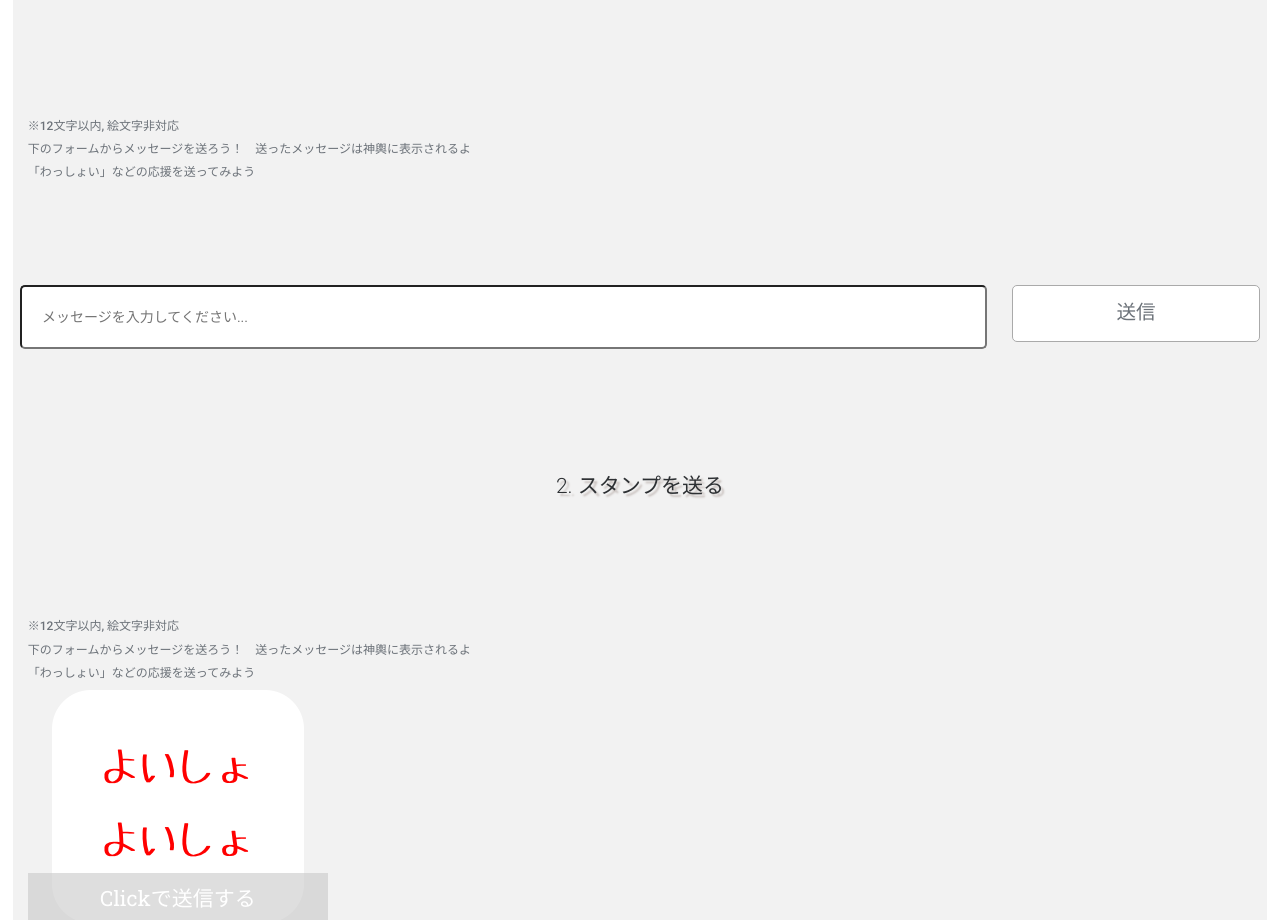
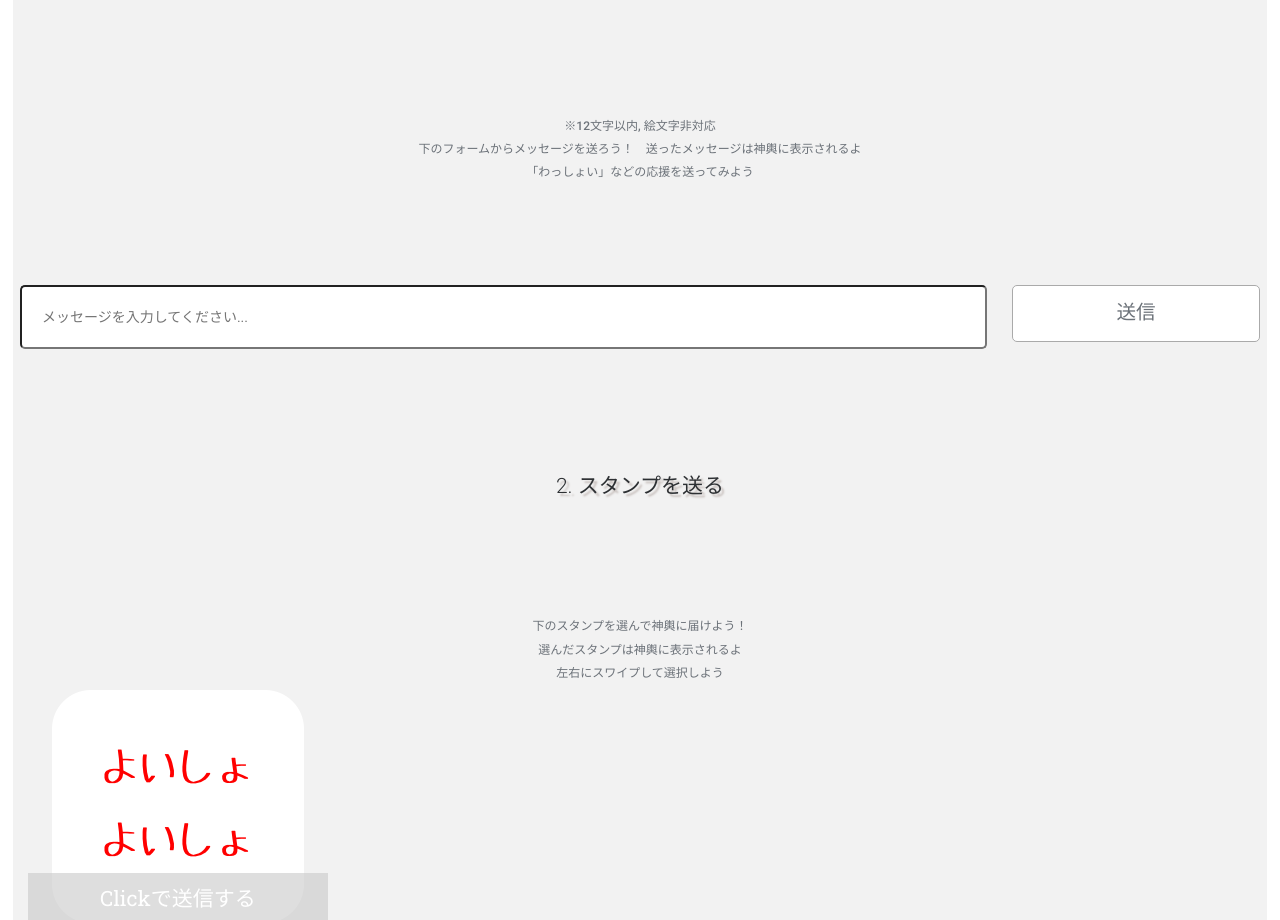
Before and after one commit to kkkkoyo/mikoshi-web, a website: page index.html in a window 1280 px wide. Shown: the part 1890-2810 px from the top of the page. Drawn offline with nearby package versions, Linux system fonts and the light colour scheme; no server answers.

Commit message:
changed message

```diff
--- a/css/main.css
+++ b/css/main.css
@@ -374,6 +374,10 @@ ul li {
 	text-shadow:3px 3px 2px #c6bebb;
 	font-weight: 300;
 	margin-bottom: 10%;
+	text-transform: none;
+}
+.services h6 {
+	text-align: center;
 	text-transform: none;
 }
 .services p {
--- a/index.html
+++ b/index.html
@@ -143,9 +143,9 @@
 	<section id="services" class="section services">
 		<div class="container-fluid">
 	<h5>2. スタンプを送る</h5>
-	<h6>※12文字以内, 絵文字非対応</h6>
-	<h6>下のフォームからメッセージを送ろう！　送ったメッセージは神輿に表示されるよ</h6>
-	<h6>「わっしょい」などの応援を送ってみよう</h6>
+	<h6>下のスタンプを選んで神輿に届けよう！</h6>
+	<h6>選んだスタンプは神輿に表示されるよ</h6>
+	<h6>左右にスワイプして選択しよう</h6>
 
 	<div class="swipeshow">
 		<ul class="slides">
```
